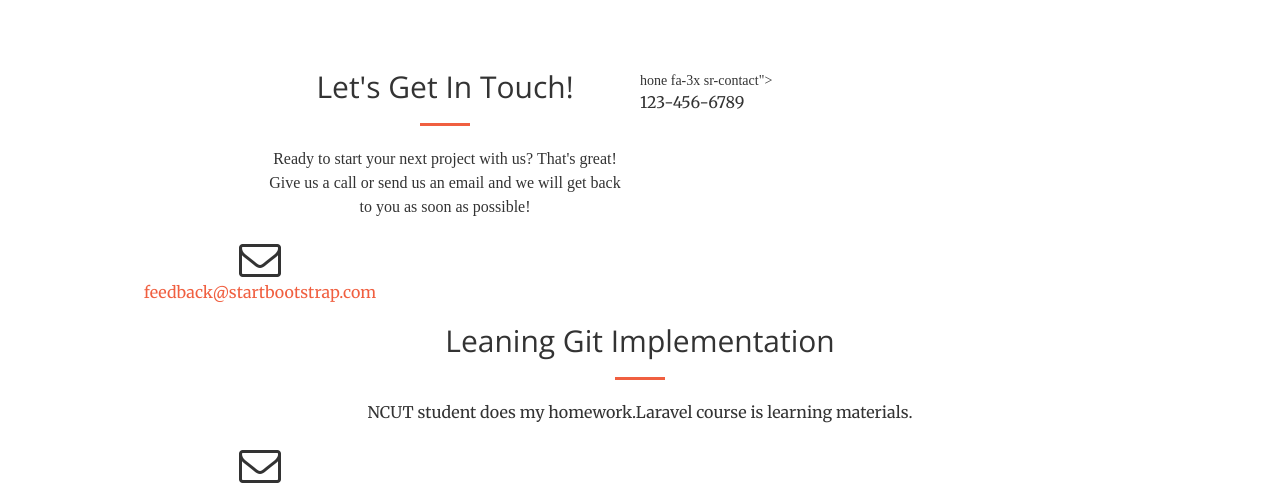
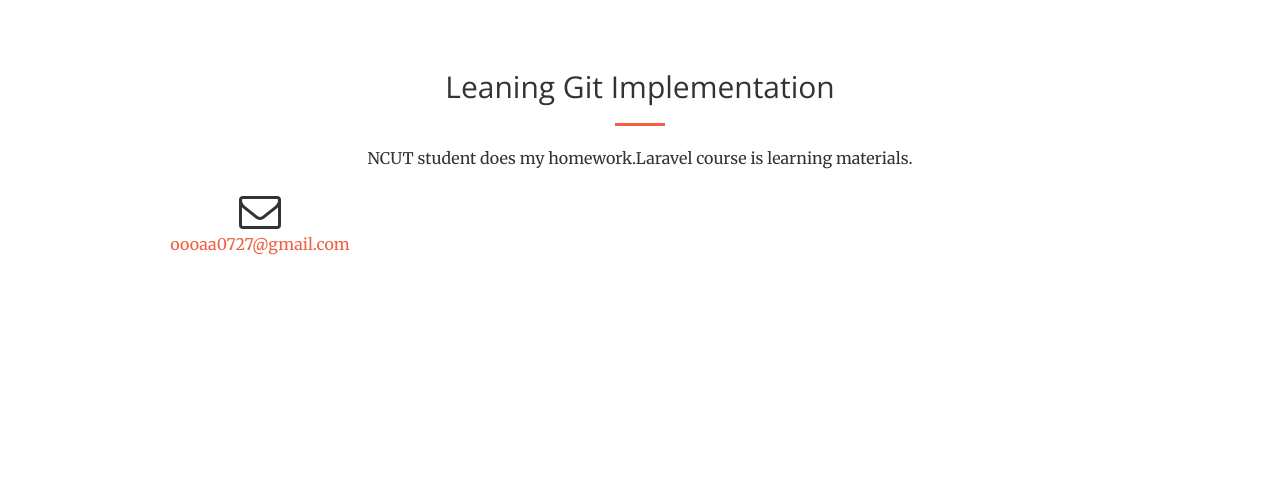
Before and after one commit to MiShi1001/creative, a website: page index.html in a window 1280 px wide. Shown: the part 2367-2850 px from the top of the page. After the commit the page ends 2743 px from the top, so only its background shows below. Drawn offline with nearby package versions, Linux system fonts and the light colour scheme.

Commit message:
finish commit

```diff
--- a/css/creative.css
+++ b/css/creative.css
@@ -10,9 +10,6 @@ body {
 }
 body {
   font-family: 'Merriweather', 'Helvetica Neue', Arial, sans-serif;
-  　background-image:url( ' /img/BG.jpg ' );
-  　background-repeat:no-repeat;
-  　background-color: #FFFFFF;
 }
 hr {
   border-color: #767d85;
@@ -158,7 +155,7 @@ header {
   background-size: cover;
   -o-background-size: cover;
   background-position: center;
-  background-image: url('../img/header.jpg');
+  background-image: url('../img/BG.jpg');
   text-align: center;
   color: white;
 }
--- a/index.html
+++ b/index.html
@@ -245,23 +245,13 @@
         <div class="container">
             <div class="row">
 
-                <div class="col-lg-4 col-lg-offset-2 text-center">
-                    <i class="fa fa-p <div class="col-lg-8 col-lg-offset-2 text-center">
-                    <h2 class="section-heading">Let's Get In Touch!</h2>
+                <div class="col-lg-8 col-lg-offset-2 text-center">
+                    <h2 class="section-heading">Leaning Git Implementation</h2>
                     <hr class="primary">
-                    <p>Ready to start your next project with us? That's great! Give us a call or send us an email and we will get back to you as soon as possible!</p>
-                </div>hone fa-3x sr-contact"></i>
-                    <p>123-456-6789</p>
+                    <p>NCUT student does my homework.Laravel course is learning materials.</p>
                 </div>
-                <div class="col-lg-4 text-center">
-                    <i class="fa fa-envelope-o fa-3x sr-contact"></i>
-                    <p><a href="mailto:your-email@your-domain.com">feedback@startbootstrap.com</a></p>
                 </div>
-            <div class="col-lg-8 col-lg-offset-2 text-center">
-                <h2 class="section-heading">Leaning Git Implementation</h2>
-                <hr class="primary">
-                <p>NCUT student does my homework.Laravel course is learning materials.</p>
-            </div>
+
                 <div class="col-lg-4 text-center">
                     <i class="fa fa-envelope-o fa-3x sr-contact"></i>
                     <p><a href="mailto:your-email@your-domain.com">oooaa0727@gmail.com</a></p>
```
